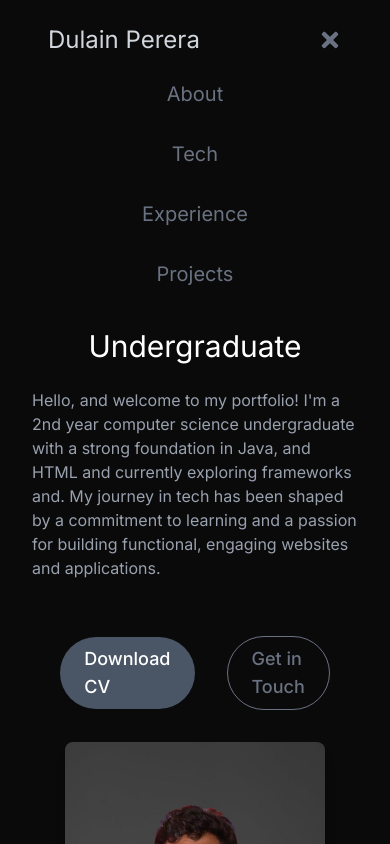
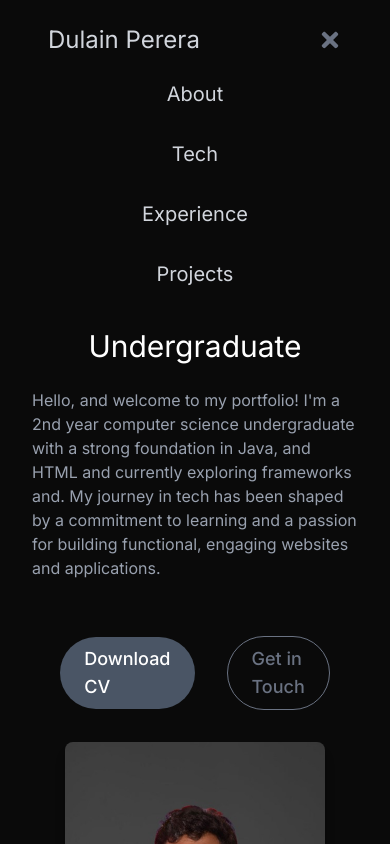
Before and after one commit to dulainperera/dulainperera.github.io, a React (Vite) app: page / in a window 390 px wide. Both pictures are taken after a click on the button 330 px from the left and 40 px from the top of the page. Shown: the top 844 px of the page. Built offline with nearby package versions, Linux system fonts and the light colour scheme.

Commit message:
improve color contrast of nav links

```diff
--- a/src/components/Navbar.jsx
+++ b/src/components/Navbar.jsx
@@ -45,22 +45,22 @@ const Navbar = () => {
 
       {isOpen && (
         <div className="absolute top-16 left-0 w-full bg-neutral-950 flex flex-col items-center gap-8 text-xl py-4 md:hidden">
-          <a href="#intro" className="text-gray-500 hover:text-white relative transition duration-300 ease-in-out
+          <a href="#intro" className="text-gray-300 hover:text-white relative transition duration-300 ease-in-out
           after:content-[''] after:absolute after:left-0 after:bottom-0 after:w-0 after:h-[2px] after:bg-white
           after:transition-all after:duration-300 hover:after:w-full" onClick={toggleMenu}>
             About
           </a>
-          <a href="#tech" className="text-gray-500 hover:text-white relative transition duration-300 ease-in-out
+          <a href="#tech" className="text-gray-300 hover:text-white relative transition duration-300 ease-in-out
           after:content-[''] after:absolute after:left-0 after:bottom-0 after:w-0 after:h-[2px] after:bg-white
           after:transition-all after:duration-300 hover:after:w-full" onClick={toggleMenu}>
             Tech
           </a>
-          <a href="#experience" className="text-gray-500 hover:text-white relative transition duration-300 ease-in-out
+          <a href="#experience" className="text-gray-300 hover:text-white relative transition duration-300 ease-in-out
           after:content-[''] after:absolute after:left-0 after:bottom-0 after:w-0 after:h-[2px] after:bg-white
           after:transition-all after:duration-300 hover:after:w-full" onClick={toggleMenu}>
             Experience
           </a>
-          <a href="#projects" className="text-gray-500 hover:text-white relative transition duration-300 ease-in-out
+          <a href="#projects" className="text-gray-300 hover:text-white relative transition duration-300 ease-in-out
           after:content-[''] after:absolute after:left-0 after:bottom-0 after:w-0 after:h-[2px] after:bg-white
           after:transition-all after:duration-300 hover:after:w-full" onClick={toggleMenu}>
             Projects
```
